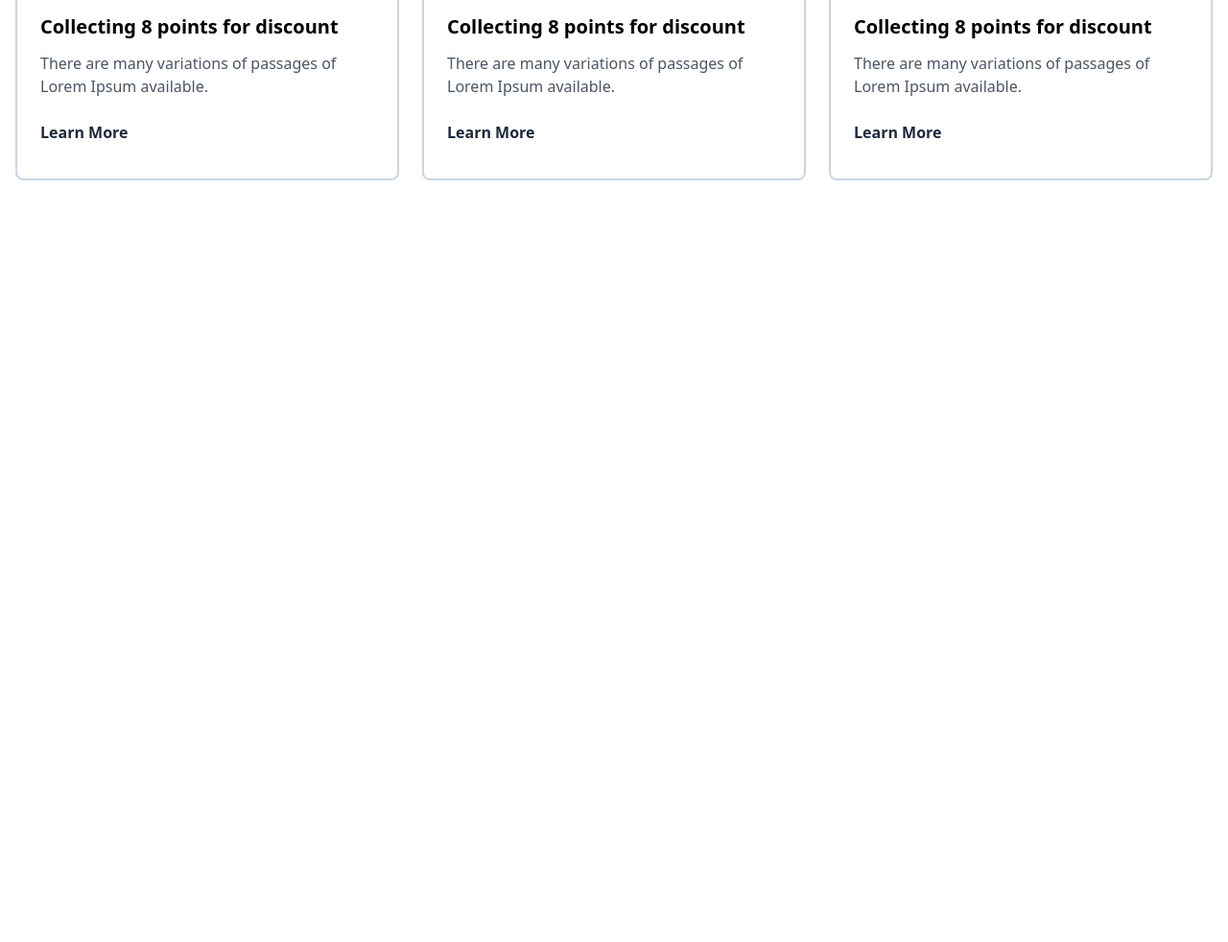
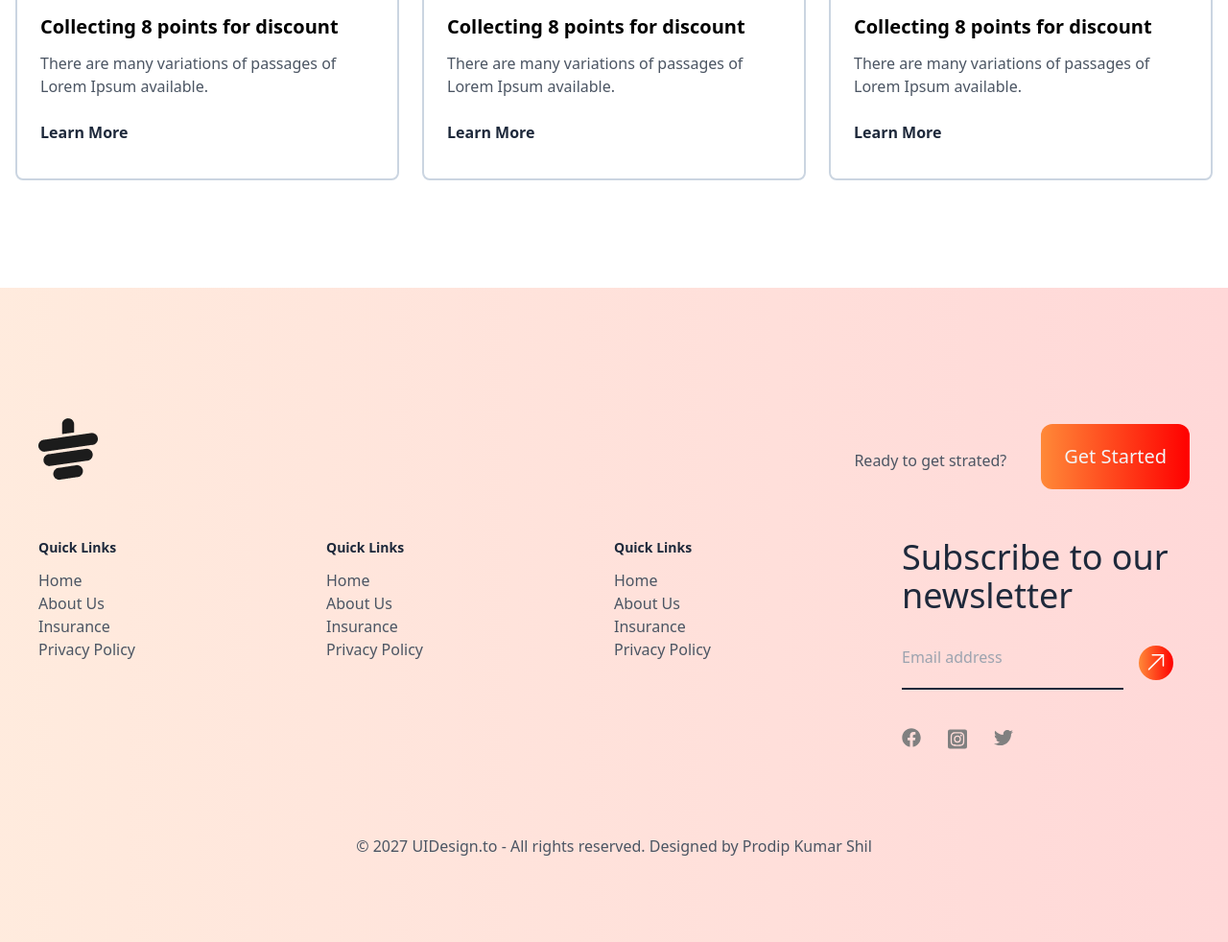
Before and after one commit to ProdipKumarShil/ph-project-tea-house-taliwind, a plain HTML site: page index.html in a window 1280 px wide. Shown: the part 3522-4504 px from the top of the page at 96% size. Before the commit the page ends 3822 px from the top, so only its background shows below. Drawn offline with Linux system fonts and the light colour scheme.

Commit message:
added footer

```diff
--- a/index.html
+++ b/index.html
@@ -202,9 +202,57 @@
         </section>
     </main>
     <!-- footer -->
-    <footer>
-        <section>
-
+    <footer class="bg-gradient-to-r from-[#ff88382b] to-[#ff000027]  pt-24">
+        <section class="max-w-7xl mx-auto p-10">
+            <div class="flex flex-col md:flex-row items-center justify-between pb-8">
+                <img class="pb-4" src="./images/cup.png" alt="">
+                <div class="flex flex-col md:flex-row gap-9 justify-between items-center">
+                    <p class="text-gray-600 font-medium pb-3 pt-5">Ready to get strated?</p>
+                    <button class=" py-5 px-6 rounded-xl flex items-center text-xl font-medium text-gray-100 bg-gradient-to-r from-[#FF8938] to-[#FF0000]">Get Started</button>
+                </div>
+            </div>
+            <div class="grid grid-cols-1 md:grid-cols-4">
+                <div class="order-2 md:order-1">
+                    <h3 class="py-3 font-bold text-sm text-slate-800">Quick Links</h3>
+                    <ul>
+                        <li><a class="text-gray-600 font-medium " href="">Home</a></li>
+                        <li><a class="text-gray-600 font-medium" href="">About Us</a></li>
+                        <li><a class="text-gray-600 font-medium" href="">Insurance</a></li>
+                        <li><a class="text-gray-600 font-medium" href="">Privacy Policy</a></li>
+                    </ul>
+                </div>
+                <div class="order-3  md:order-2">
+                    <h3 class="py-3 font-bold text-sm text-slate-800">Quick Links</h3>
+                    <ul>
+                        <li><a class="text-gray-600 font-medium " href="">Home</a></li>
+                        <li><a class="text-gray-600 font-medium" href="">About Us</a></li>
+                        <li><a class="text-gray-600 font-medium" href="">Insurance</a></li>
+                        <li><a class="text-gray-600 font-medium" href="">Privacy Policy</a></li>
+                    </ul>
+                </div>
+                <div class="order-4 md:order-3">
+                    <h3 class="py-3 font-bold text-sm text-slate-800">Quick Links</h3>
+                    <ul>
+                        <li><a class="text-gray-600 font-medium " href="">Home</a></li>
+                        <li><a class="text-gray-600 font-medium" href="">About Us</a></li>
+                        <li><a class="text-gray-600 font-medium" href="">Insurance</a></li>
+                        <li><a class="text-gray-600 font-medium" href="">Privacy Policy</a></li>
+                    </ul>
+                </div>
+                <div class="order-1 md:order-4">
+                    <h1 class="py-3 font-medium text-4xl text-slate-800">Subscribe to our newsletter</h1>
+                    <div class="flex gap-4 pt-5">
+                        <input class=" border-b-2 border-slate-800 outline-none pb-5 bg-[#ff000000] " type="email" placeholder="Email address">
+                        <button class="w-9 h-9 rounded-full   text-xl font-medium text-gray-100 bg-gradient-to-r from-[#FF8938] to-[#FF0000] flex items-center justify-center"><img src="./images/arrow.png" alt=""></button>
+                    </div>
+                    <div class="flex gap-7 py-10">
+                        <a href=""><img class="w-5" src="./images/icons/facebook.svg" alt=""></a>
+                        <a href=""><img class="w-5" src="./images/icons/square-instagram.svg" alt=""></a>
+                        <a href=""><img class="w-5" src="./images/icons/twitter.svg" alt=""></a>
+                    </div>
+                </div>
+            </div>
+            <p class="text-center text-gray-600 font-medium py-12">© 2027 UIDesign.to - All rights reserved. Designed by Prodip Kumar Shil</p>
         </section>
     </footer>
 </body>
```
Also changed, not shown: images/icons/facebook.svg (added), images/icons/square-instagram.svg (added), images/icons/twitter.svg (added).
